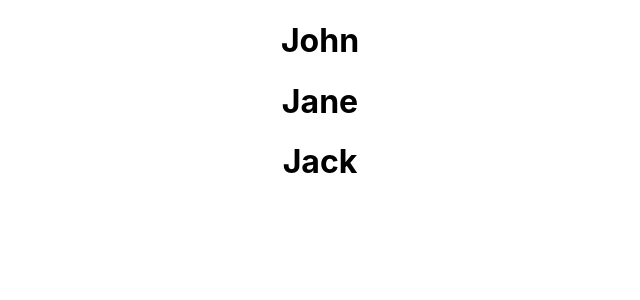
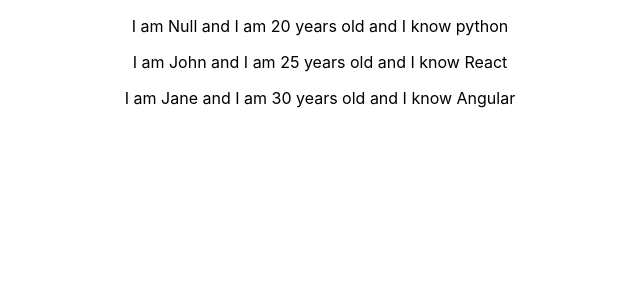
Before and after one commit to Johnnyadee/react-playground, a React (Create React App) app: page / in a window 1280 px wide. Shown: the top 300 px of the page, without its empty margins (320-960 px from the left). Built offline with nearby package versions, Linux system fonts and the light colour scheme.

Commit message:
feat: introduce Person component to display detailed person information in NameList.

```diff
--- a/src/Components/NameList.js
+++ b/src/Components/NameList.js
@@ -1,9 +1,29 @@
 import React from "react";
+import Person from "./Person";
 
 function NameList() {
-  const name = ["John", "Jane", "Jack"];
-  const nameList = name.map((name) => <h1>{name}</h1>);
-  return <>{nameList}</>;
+  const person = [
+    {
+      id: 1,
+      name: "Null",
+      age: 20,
+      skill: "python ",
+    },
+    {
+      id: 2,
+      name: "John",
+      age: 25,
+      skill: "React",
+    },
+    {
+      id: 3,
+      name: "Jane",
+      age: 30,
+      skill: "Angular",
+    },
+  ];
+  const personList = person.map((person) => <Person person={person} />);
+  return <>{personList}</>;
 }
 
 export default NameList;
--- /dev/null
+++ b/src/Components/Person.js
@@ -0,0 +1,11 @@
+import React from "react";
+
+export default function Person({ person }) {
+  return (
+    <>
+      <p>
+        I am {person.name} and I am {person.age} years old and I know {person.skill}
+      </p>
+    </>
+  );
+}
```
